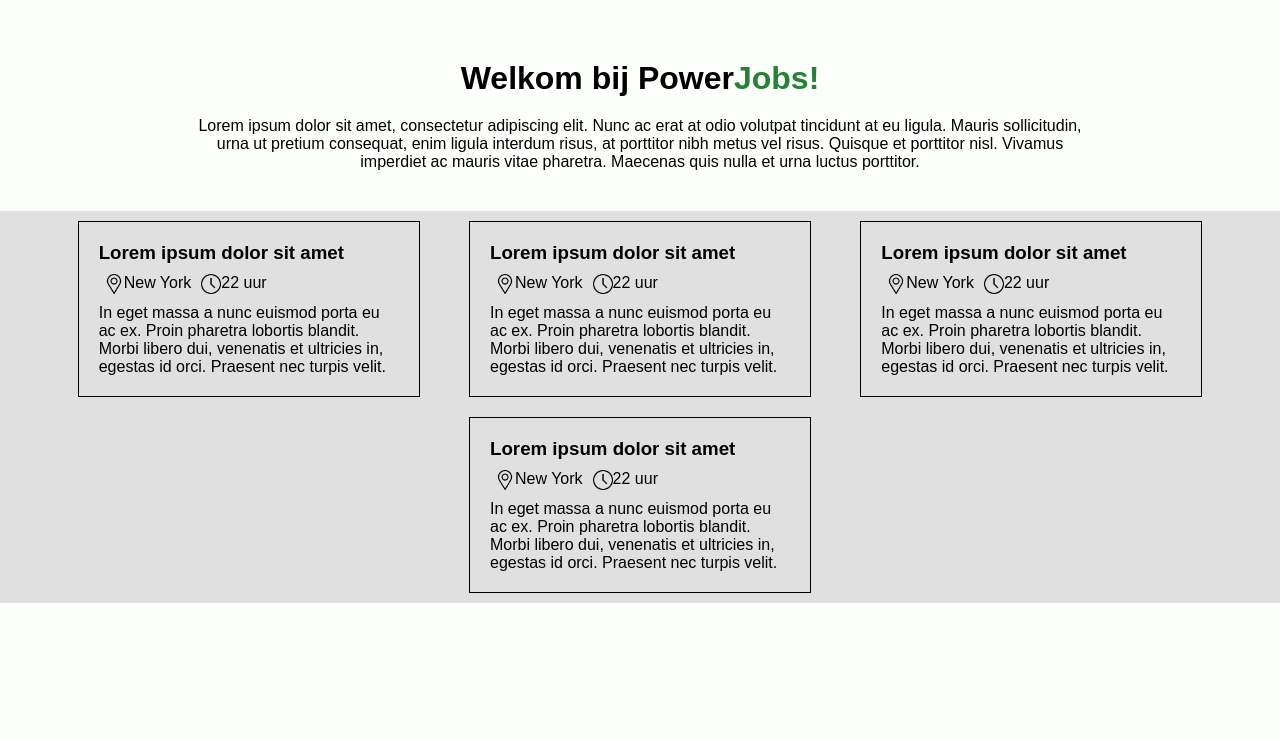
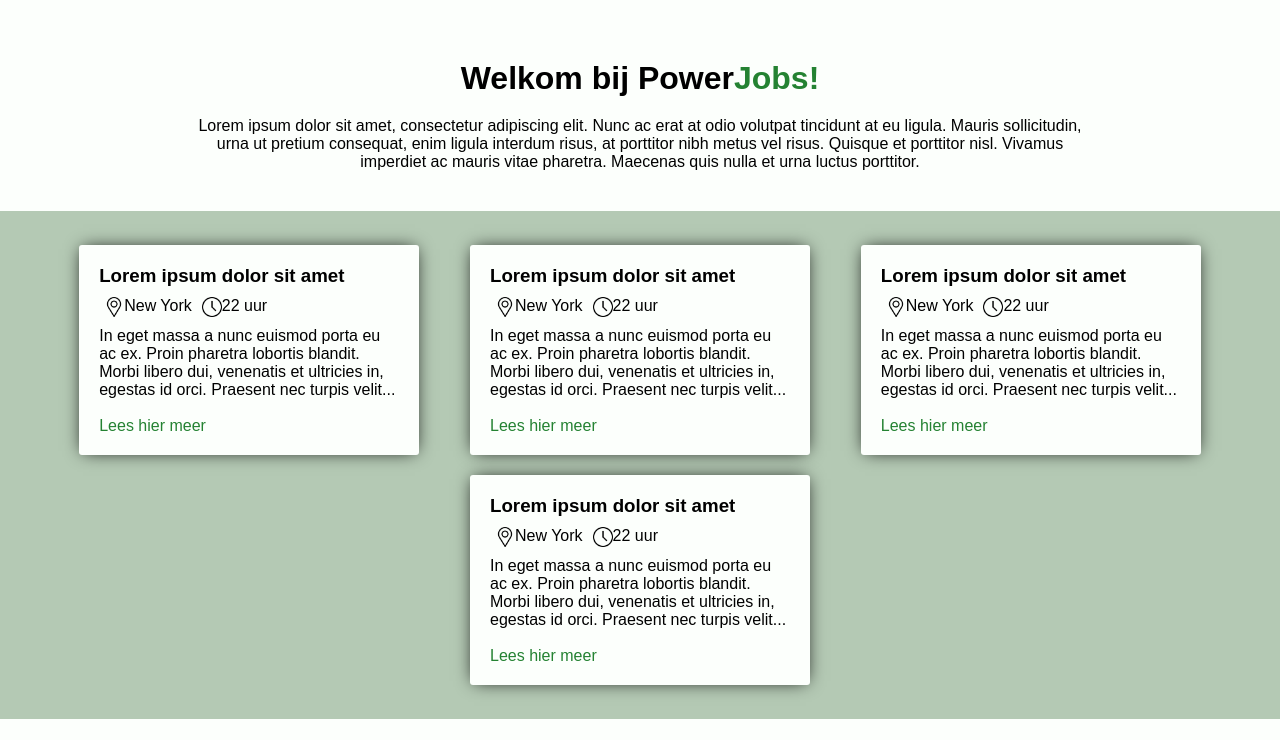
Before and after one commit to jlichtenberg/vacaturebank, a PHP site: page / in a window 1280 px wide. Shown: the part 60-800 px from the top of the page. Run offline with PHP 8.4, Linux system fonts and the light colour scheme.

Commit message:
shadows toegevoegd en margins gefixed

```diff
--- a/css/style.css
+++ b/css/style.css
@@ -83,19 +83,22 @@ body {
 }
 
 .content-wrapper2 {
-  background-color: #e0e0e0;
+  background-color: #b4c9b4;
   height: auto;
   display: flex;
   justify-content: space-evenly;
   flex-wrap: wrap;
-  padding: 0 3vw;
+  padding: 3vh 3vw;
 }
 
 .vac-box {
-  border: 1px solid black;
+  border-radius: 3px;
   padding: 20px;
   margin: 10px;
   width: 300px;
+  background-color: #FCFFFC;
+  -webkit-box-shadow: 0px 0px 17px -4px #000000;
+  box-shadow: 0px 0px 17px -4px #000000;
 }
 .vac-box .vac-info {
   display: flex;
--- a/css/style.scss
+++ b/css/style.scss
@@ -96,19 +96,22 @@ body {
 }
 
 .content-wrapper2 {
-    background-color: rgb(224, 224, 224);
+    background-color: rgb(180, 201, 180);
     height: auto;
     display: flex;
     justify-content: space-evenly;
     flex-wrap: wrap;
-    padding: 0 3vw;
+    padding: 3vh 3vw;
 }
 
 .vac-box {
-    border: 1px solid black;
+    border-radius: 3px;
     padding: 20px;
     margin: 10px;
     width: 300px;
+    background-color: $color_white;
+    -webkit-box-shadow: 0px 0px 17px -4px #000000;
+    box-shadow: 0px 0px 17px -4px #000000;
 
     .vac-info {
     display: flex;
--- a/index.php
+++ b/index.php
@@ -28,7 +28,7 @@
             <p>Lorem ipsum dolor sit amet, consectetur adipiscing elit. Nunc ac erat at odio volutpat tincidunt at eu ligula. Mauris sollicitudin, urna ut pretium consequat, enim ligula interdum risus, at porttitor nibh metus vel risus. Quisque et porttitor nisl. Vivamus imperdiet ac mauris vitae pharetra. Maecenas quis nulla et urna luctus porttitor.</p>
         </div>
         <div class="content-wrapper2">
-            <div class="vac-box">
+            <div class="vac-box" onclick="location.href='vacature1';" style="cursor: pointer;">
                 <h3>Lorem ipsum dolor sit amet</h3>
                 <div class="vac-info">
                     <div class="vac-info-container">
@@ -38,10 +38,10 @@
                         <img src="recources/clock.png" alt=""><p>22 uur</p>
                     </div>
                 </div>
-                <p>In eget massa a nunc euismod porta eu ac ex. Proin pharetra lobortis blandit. Morbi libero dui, venenatis et ultricies in, egestas id orci. Praesent nec turpis velit.</p>
+                <p>In eget massa a nunc euismod porta eu ac ex. Proin pharetra lobortis blandit. Morbi libero dui, venenatis et ultricies in, egestas id orci. Praesent nec turpis velit...<br><br><span class="logo-color">Lees hier meer</span></p>
             </div>
 
-            <div class="vac-box">
+            <div class="vac-box" onclick="location.href='vacature2';" style="cursor: pointer;">
                 <h3>Lorem ipsum dolor sit amet</h3>
                 <div class="vac-info">
                     <div class="vac-info-container">
@@ -51,10 +51,10 @@
                         <img src="recources/clock.png" alt=""><p>22 uur</p>
                     </div>
                 </div>
-                <p>In eget massa a nunc euismod porta eu ac ex. Proin pharetra lobortis blandit. Morbi libero dui, venenatis et ultricies in, egestas id orci. Praesent nec turpis velit.</p>
+                <p>In eget massa a nunc euismod porta eu ac ex. Proin pharetra lobortis blandit. Morbi libero dui, venenatis et ultricies in, egestas id orci. Praesent nec turpis velit...<br><br><span class="logo-color">Lees hier meer</span></p>
             </div>
 
-            <div class="vac-box">
+            <div class="vac-box" onclick="location.href='vacature3';" style="cursor: pointer;">
                 <h3>Lorem ipsum dolor sit amet</h3>
                 <div class="vac-info">
                     <div class="vac-info-container">
@@ -64,10 +64,10 @@
                         <img src="recources/clock.png" alt=""><p>22 uur</p>
                     </div>
                 </div>
-                <p>In eget massa a nunc euismod porta eu ac ex. Proin pharetra lobortis blandit. Morbi libero dui, venenatis et ultricies in, egestas id orci. Praesent nec turpis velit.</p>
+                <p>In eget massa a nunc euismod porta eu ac ex. Proin pharetra lobortis blandit. Morbi libero dui, venenatis et ultricies in, egestas id orci. Praesent nec turpis velit...<br><br><span class="logo-color">Lees hier meer</span></p>
             </div>
 
-            <div class="vac-box">
+            <div class="vac-box"  onclick="location.href='vacature4';" style="cursor: pointer;">
                 <h3>Lorem ipsum dolor sit amet</h3>
                 <div class="vac-info">
                     <div class="vac-info-container">
@@ -77,7 +77,7 @@
                         <img src="recources/clock.png" alt=""><p>22 uur</p>
                     </div>
                 </div>
-                <p>In eget massa a nunc euismod porta eu ac ex. Proin pharetra lobortis blandit. Morbi libero dui, venenatis et ultricies in, egestas id orci. Praesent nec turpis velit.</p>
+                <p>In eget massa a nunc euismod porta eu ac ex. Proin pharetra lobortis blandit. Morbi libero dui, venenatis et ultricies in, egestas id orci. Praesent nec turpis velit...<br><br><span class="logo-color">Lees hier meer</span></p>
             </div>
         </div>
     </div>
```
Also changed, not shown: 1 other file.
